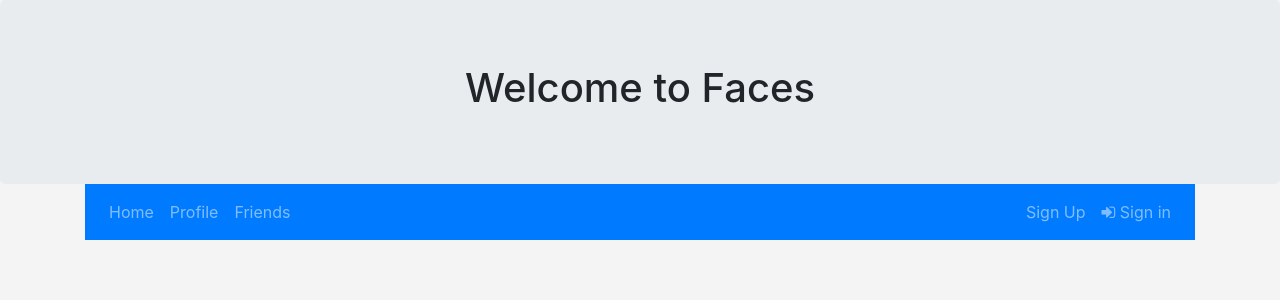
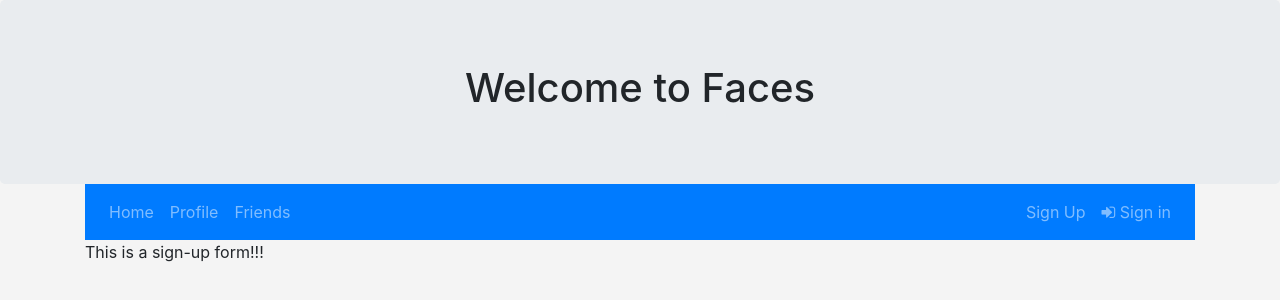
Before and after one commit to Arsalan-Sadri/20_Project_3_ReactSocialMedia, a React (Create React App) app in the folder client/: page /sign-up in a window 1280 px wide. Shown: the top 300 px of the page. Built offline with nearby package versions, Linux system fonts and the light colour scheme.

Commit message:
correcting some typos and start adding sign-up form

```diff
--- a/client/src/App.js
+++ b/client/src/App.js
@@ -3,6 +3,7 @@ import { BrowserRouter as Router, Route, Switch } from "react-router-dom";
 import "./App.css";
 import Navbar from "./components/Navbar";
 import Header from "./components/Header";
+import SignUp from "./components/SignUp";
 
 const App = () => (
     <React.Fragment>
@@ -10,12 +11,12 @@ const App = () => (
         <div className="container">
             <Navbar />
             <Router>
-                {/* <Switch>
-        <Route exact path="/" component={Books} />
-        <Route exact path="/books" component={Books} />
-        <Route exact path="/books/:id" component={Detail} />
-        <Route component={NoMatch} />
-      </Switch> */}
+                <Switch>
+                    {/* <Route exact path="/" component={Books} /> */}
+                    <Route exact path="/sign-up" component={SignUp} />
+                    {/* <Route exact path="/books/:id" component={Detail} /> */}
+                    {/* <Route component={NoMatch} /> */}
+                </Switch>
             </Router>
         </div>
     </React.Fragment>
--- a/client/src/components/Navbar/Navbar.js
+++ b/client/src/components/Navbar/Navbar.js
@@ -58,8 +58,7 @@ const Navbar = () => (
                                     ? "nav-link active"
                                     : "nav-link"
                             }
-                            href="/sing-up">
-                            {" "}
+                            href="/sign-up">
                             Sign Up
                         </a>
                     </li>
--- /dev/null
+++ b/client/src/components/SignUp/SignUp.js
@@ -0,0 +1,8 @@
+import React from "react";
+import "./SignUp.css";
+
+const SignUp = () => (
+    <div>This is a sign-up form!!!</div>
+);
+
+export default SignUp;
--- /dev/null
+++ b/client/src/components/SignUp/index.js
@@ -0,0 +1 @@
+export {default} from "./SignUp.js";
```
Also changed, not shown: client/src/components/SignUp/SignUp.css (added).
